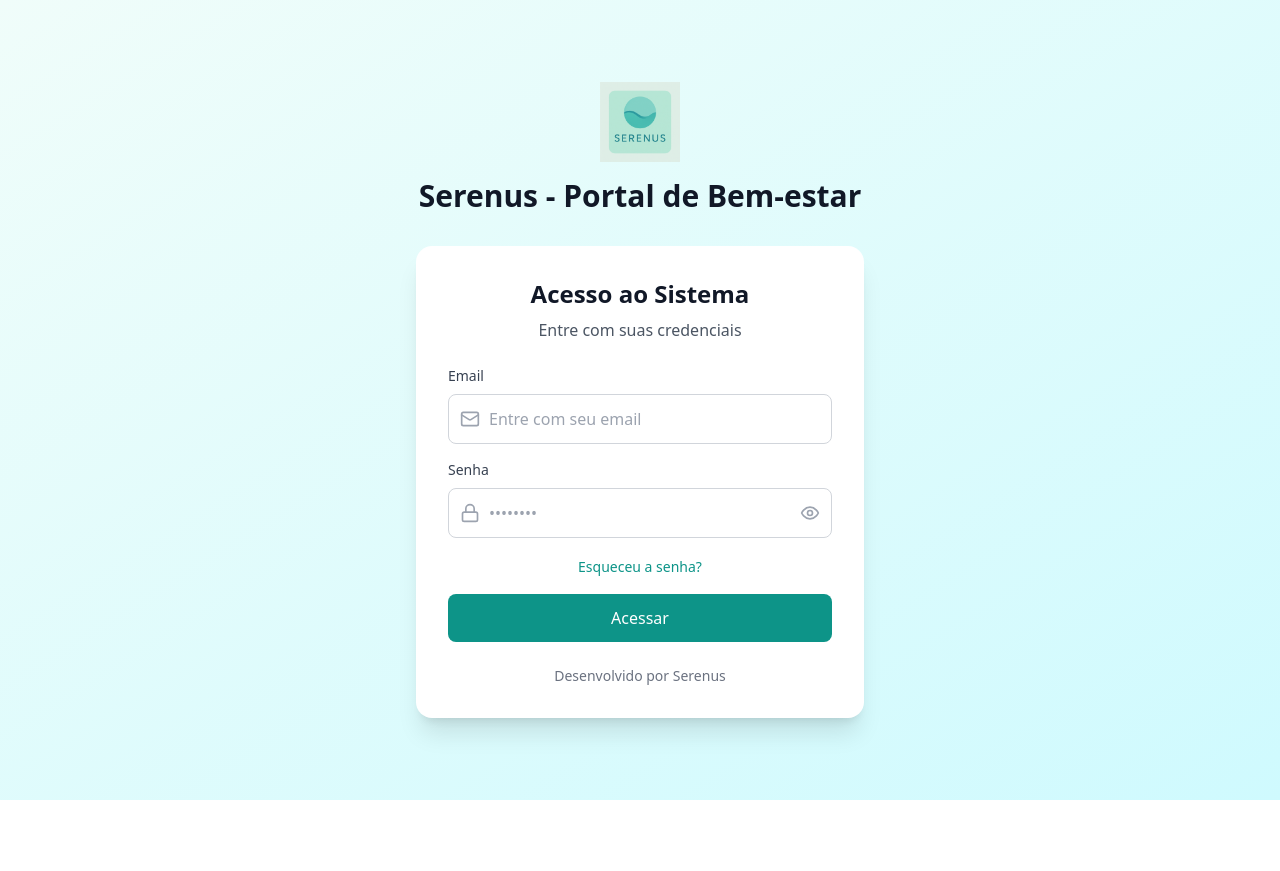
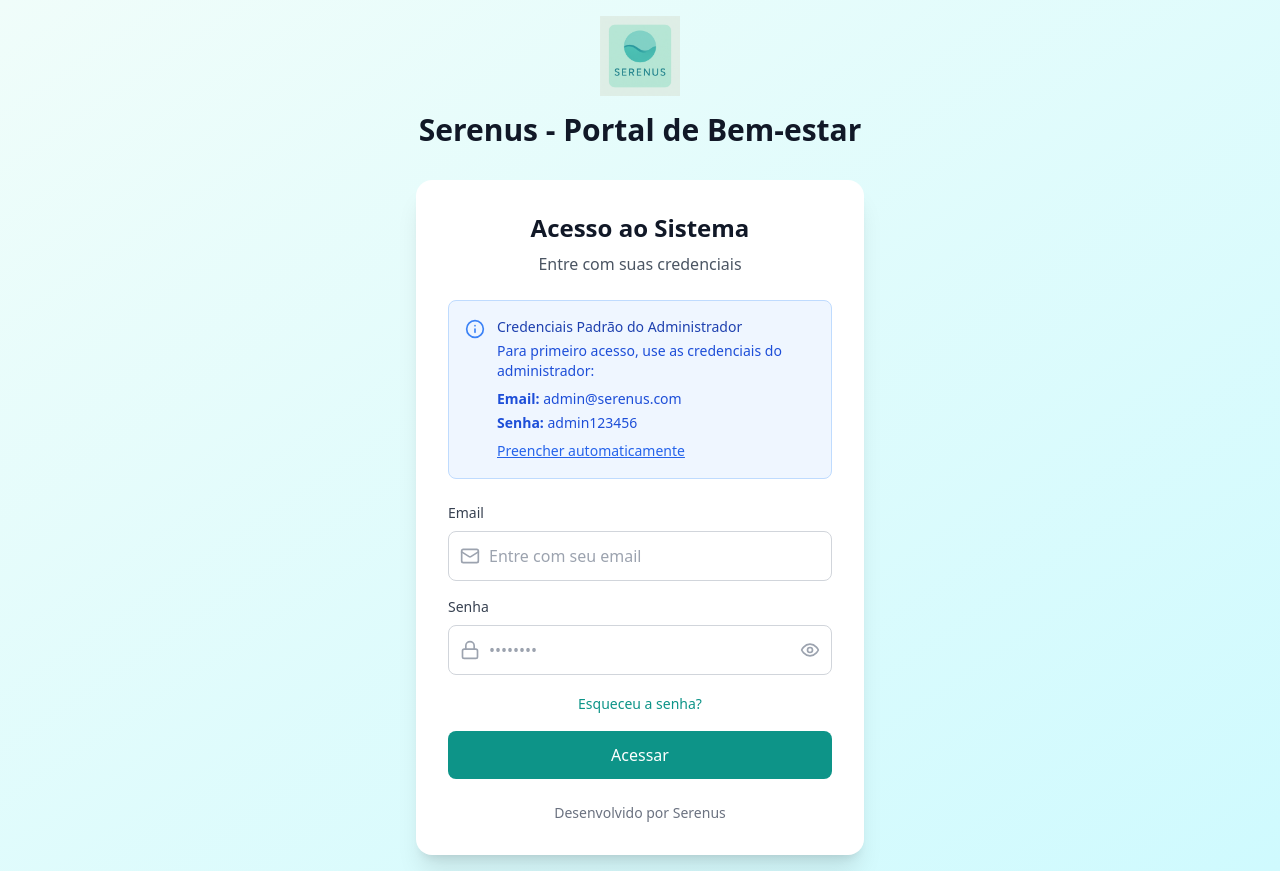
Before and after one commit to ricardosantisinc/serenus-bolt, a React (Vite) app: page / in a window 1280 px wide. Before the commit the page ends 800 px from the top, so only its background shows below. Built offline with nearby package versions, Linux system fonts and the light colour scheme; no server answers.

Commit message:
Corrigir erro de credenciais de login

```diff
--- a/src/components/LoginForm.tsx
+++ b/src/components/LoginForm.tsx
@@ -1,5 +1,5 @@
 import React, { useState } from 'react';
-import { Mail, Lock, Eye, EyeOff } from 'lucide-react';
+import { Mail, Lock, Eye, EyeOff, Info } from 'lucide-react';
 
 interface LoginFormProps {
   onLogin: (email: string, password: string) => Promise<boolean>;
@@ -23,8 +23,13 @@ export const LoginForm: React.FC<LoginFormProps> = ({ onLogin, isLoading }) => {
 
     const success = await onLogin(email, password);
     if (!success) {
-      setError('Credenciais inválidas. Tente novamente.');
+      setError('Credenciais inválidas. Verifique seu email e senha.');
     }
+  };
+
+  const fillDefaultCredentials = () => {
+    setEmail('admin@serenus.com');
+    setPassword('admin123456');
   };
 
   return (
@@ -45,6 +50,32 @@ export const LoginForm: React.FC<LoginFormProps> = ({ onLogin, isLoading }) => {
           <div className="text-center">
             <h3 className="text-2xl font-semibold text-gray-900 mb-2">Acesso ao Sistema</h3>
             <p className="text-gray-600">Entre com suas credenciais</p>
+          </div>
+
+          {/* Default Credentials Info */}
+          <div className="bg-blue-50 border border-blue-200 rounded-lg p-4">
+            <div className="flex items-start space-x-3">
+              <Info className="h-5 w-5 text-blue-500 mt-0.5 flex-shrink-0" />
+              <div className="flex-1">
+                <h4 className="text-sm font-medium text-blue-800 mb-1">
+                  Credenciais Padrão do Administrador
+                </h4>
+                <p className="text-sm text-blue-700 mb-2">
+                  Para primeiro acesso, use as credenciais do administrador:
+                </p>
+                <div className="text-sm text-blue-700 space-y-1">
+                  <p><strong>Email:</strong> admin@serenus.com</p>
+                  <p><strong>Senha:</strong> admin123456</p>
+                </div>
+                <button
+                  type="button"
+                  onClick={fillDefaultCredentials}
+                  className="mt-2 text-sm text-blue-600 hover:text-blue-800 underline"
+                >
+                  Preencher automaticamente
+                </button>
+              </div>
+            </div>
           </div>
 
           <form onSubmit={handleSubmit} className="space-y-4">
@@ -90,7 +121,7 @@ export const LoginForm: React.FC<LoginFormProps> = ({ onLogin, isLoading }) => {
             </div>
 
             {error && (
-              <div className="text-red-600 text-sm text-center bg-red-50 p-3 rounded-lg">
+              <div className="text-red-600 text-sm text-center bg-red-50 p-3 rounded-lg border border-red-200">
                 {error}
               </div>
             )}
```
